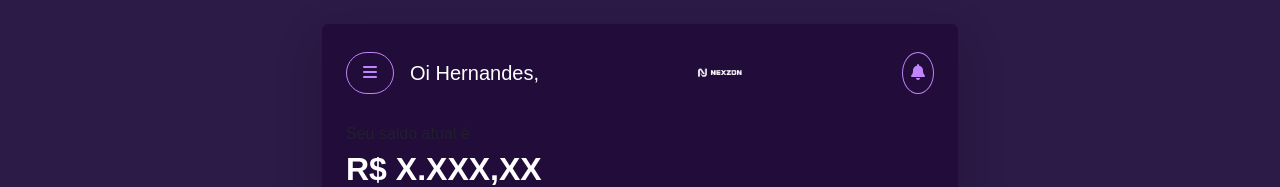
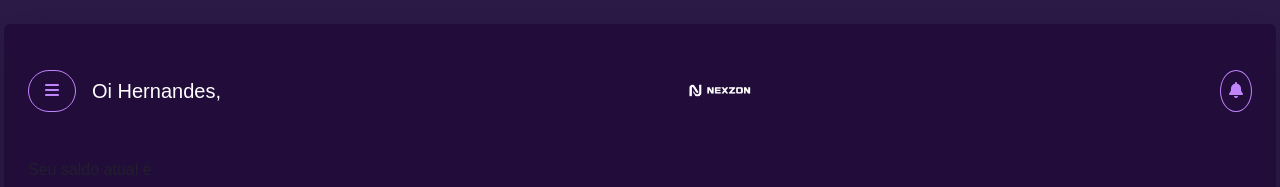
Before and after one commit to Nando1N/Nexzon, a plain HTML site: page index.html in a window 1280 px wide. Shown: the top 187 px of the page. Drawn offline with nearby package versions, Linux system fonts and the light colour scheme.

Commit message:
Update index.html

```diff
--- a/index.html
+++ b/index.html
@@ -11,7 +11,7 @@
 <body class="bg-nexzon text-white">
     <div class="container-fluid py-4 px-3">
         <div class="row justify-content-center">
-            <div class="col-12 col-md-10 col-lg-8 col-xl-6 shadow-lg rounded p-4 pb-5 bg-nexzon-dark mb-4">
+            <div class="col-12 shadow-lg rounded p-4 pb-5 bg-nexzon-dark mb-4">
 
                 <div class="row align-items-center mb-4">
                     <div class="col-auto">
@@ -24,7 +24,7 @@
                     </div>
 
                     <div class="col text-center">
-                        <img src="assets/imagens/Logo Nexzon.png" alt="Logo Nexzon" class="img-fluid" style="max-height: 50px;">
+                        <img src="assets/imagens/Logo Nexzon.png" alt="Logo Nexzon" class="img-fluid my-2" style="max-height: 70px;">
                     </div>
 
                     <div class="col-auto">
@@ -42,7 +42,7 @@
                         <i class="fas fa-eye-slash" id="toggleBalanceIcon"></i>
                         <span id="toggleBalanceText">Esconder</span>
                     </button>
-                    </div>
+                </div>
 
                 <div class="row g-3 mb-5">
                     <div class="col-4 col-md-3 text-center">
```
